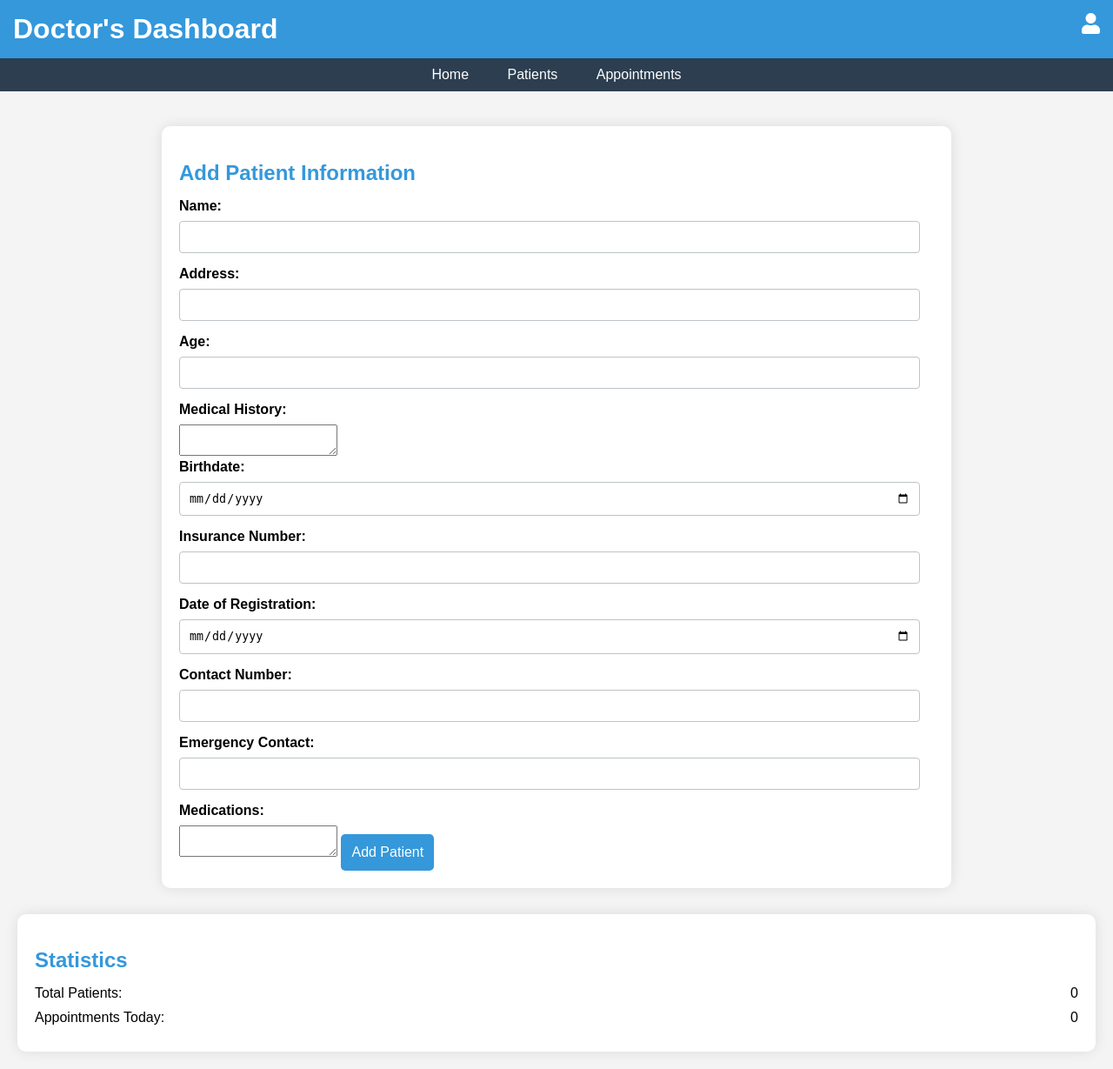
After one commit to Joumanasalahedin/PawCare, a Django app: page /vets/dashboard in a window 1280 px wide. The commit adds this page. Shown: the whole page at 87% size. Run offline with Django 5.2, Linux system fonts and the light colour scheme.

Commit message:
setup vets app

```diff
--- a/pawcare/settings.py
+++ b/pawcare/settings.py
@@ -120,7 +120,7 @@ USE_TZ = True
 # Static files (CSS, JavaScript, Images)
 # https://docs.djangoproject.com/en/5.0/howto/static-files/
 
-STATIC_URL = 'static/'
+STATIC_URL = '/static/'
 STATICFILES_DIRS = [
     os.path.join(BASE_DIR, 'static'),
 ]
--- a/pawcare/urls.py
+++ b/pawcare/urls.py
@@ -23,6 +23,7 @@ from .views import home
 urlpatterns = [
     path('admin/', admin.site.urls),
     path('', home, name='home'),
+    path('vets/', include('vets.urls')),
 ]
 
 if settings.DEBUG:
--- /dev/null
+++ b/vets/static/css/doctor_dashboard.css
@@ -0,0 +1,102 @@
+body {
+    font-family: 'Arial', sans-serif;
+    margin: 0;
+    padding: 0;
+    background-color: #f4f4f4;
+}
+
+header {
+    background-color: #3498db;
+    color: #ffffff;
+    padding: 15px;
+    text-align: center;
+    display: flex;
+    justify-content: space-between;
+}
+
+header h1 {
+    margin: 0;
+}
+
+.profile-icon {
+    font-size: 24px;
+    color: #ffffff;
+    cursor: pointer;
+}
+
+nav {
+    background-color: #2c3e50;
+    padding: 10px;
+    text-align: center;
+}
+
+nav a {
+    color: #ffffff;
+    text-decoration: none;
+    margin: 0 20px;
+}
+
+.dashboard-container {
+    padding: 20px;
+}
+
+.patient-form {
+    width: 70%;
+    margin: auto;
+    background-color: #ffffff;
+    padding: 20px;
+    border-radius: 10px;
+    box-shadow: 0 0 15px rgba(0, 0, 0, 0.1);
+    margin-top: 20px;
+}
+
+.patient-form h2 {
+    color: #3498db;
+    margin-bottom: 15px;
+}
+
+.patient-form label {
+    display: block;
+    margin-bottom: 8px;
+    font-weight: bold;
+}
+
+.patient-form input,
+.patient-form select {
+    width: calc(100% - 16px);
+    padding: 10px;
+    margin-bottom: 15px;
+    border: 1px solid #bdc3c7;
+    border-radius: 4px;
+    box-sizing: border-box;
+    outline: none;
+}
+
+.patient-form button {
+    background-color: #3498db;
+    color: #ffffff;
+    padding: 12px;
+    border: none;
+    border-radius: 5px;
+    cursor: pointer;
+    font-size: 16px;
+}
+
+.statistics-section {
+    margin-top: 30px;
+    background-color: #ffffff;
+    padding: 20px;
+    border-radius: 10px;
+    box-shadow: 0 0 15px rgba(0, 0, 0, 0.1);
+}
+
+.statistics-section h2 {
+    color: #3498db;
+    margin-bottom: 15px;
+}
+
+.statistics-item {
+    display: flex;
+    justify-content: space-between;
+    margin-bottom: 10px;
+}
--- /dev/null
+++ b/vets/templates/doctor_dashboard.html
@@ -0,0 +1,91 @@
+<!DOCTYPE html>
+<html lang="en">
+
+<head>
+    <meta charset="UTF-8">
+    <meta name="viewport" content="width=device-width, initial-scale=1.0">
+    <title>Doctor's Dashboard</title>
+    <link rel="stylesheet" href="https://cdnjs.cloudflare.com/ajax/libs/font-awesome/5.15.3/css/all.min.css">
+    {% load static %}
+    <link rel="stylesheet" href="{% static 'css/doctor_dashboard.css' %}">
+</head>
+
+<body>
+
+    <header>
+        <h1>Doctor's Dashboard</h1>
+        <i class="fas fa-user profile-icon"></i>
+    </header>
+
+    <nav>
+        <a href="#">Home</a>
+        <a href="#">Patients</a>
+        <a href="#">Appointments</a>
+    </nav>
+
+    <div class="dashboard-container">
+        <div class="patient-form">
+            <h2>Add Patient Information</h2>
+            <form id="patientForm">
+                <label for="name">Name:</label>
+                <input type="text" id="name" name="name" required>
+
+                <label for="address">Address:</label>
+                <input type="text" id="address" name="address" required>
+
+                <label for="age">Age:</label>
+                <input type="number" id="age" name="age" required>
+
+                <label for="medicalHistory">Medical History:</label>
+                <textarea id="medicalHistory" name="medicalHistory"></textarea>
+
+                <label for="birthdate">Birthdate:</label>
+                <input type="date" id="birthdate" name="birthdate" required>
+
+                <label for="insuranceNumber">Insurance Number:</label>
+                <input type="text" id="insuranceNumber" name="insuranceNumber" required>
+
+                <label for="registrationDate">Date of Registration:</label>
+                <input type="date" id="registrationDate" name="registrationDate" required>
+
+                <label for="contactNumber">Contact Number:</label>
+                <input type="tel" id="contactNumber" name="contactNumber" required>
+
+                <label for="emergencyContact">Emergency Contact:</label>
+                <input type="tel" id="emergencyContact" name="emergencyContact" required>
+
+                <label for="medications">Medications:</label>
+                <textarea id="medications" name="medications"></textarea>
+
+                <button type="button" onclick="submitForm()">Add Patient</button>
+            </form>
+        </div>
+
+        <div class="statistics-section">
+            <h2>Statistics</h2>
+            <div class="statistics-item">
+                <span>Total Patients:</span>
+                <span id="totalPatients">0</span>
+            </div>
+            <div class="statistics-item">
+                <span>Appointments Today:</span>
+                <span id="appointmentsToday">0</span>
+            </div>
+        </div>
+    </div>
+
+    <script>
+        function submitForm() {
+            // Here you can implement logic to handle the form submission
+            alert('Form submitted!'); // Replace this with actual form submission code
+        }
+
+        // Your profile icon click event or navigation logic goes here
+        document.querySelector('.profile-icon').addEventListener('click', function () {
+            alert('My Profile Clicked');
+            // You can navigate to the profile page or show a profile modal here
+        });
+    </script>
+</body>
+
+</html>
--- a/vets/urls.py
+++ b/vets/urls.py
@@ -1,2 +1,7 @@
 from django.urls import path
-from .views import home
+from .views import doctor_dashboard
+
+urlpatterns = [
+    path('dashboard', doctor_dashboard, name='doctor_dashboard'),
+    # Add other URL patterns here
+]
--- a/vets/views.py
+++ b/vets/views.py
@@ -1,7 +1,6 @@
-from django.shortcuts import render
+from django.shortcuts import render, get_object_or_404
 from .models import Vet
 
 
-def home(request):
-    vets = Vet.objects.all()
-    return render(request, 'home.html', {'vets': vets})
+def doctor_dashboard(request):
+    return render(request, 'doctor_dashboard.html')
```
Also changed, not shown: static/css/style.css (+6 -6 lines), templates/home.html (+18 -3 lines).
